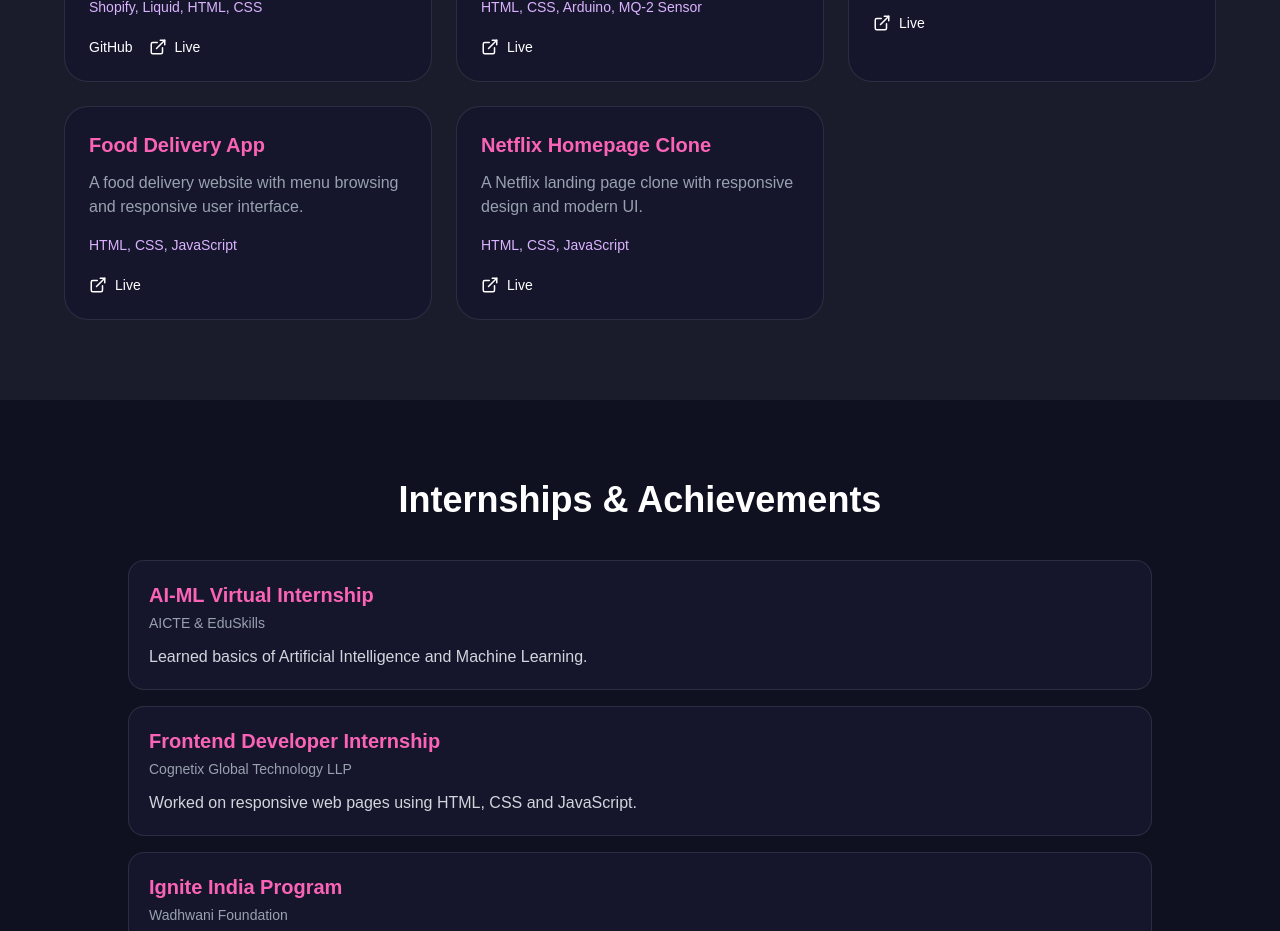
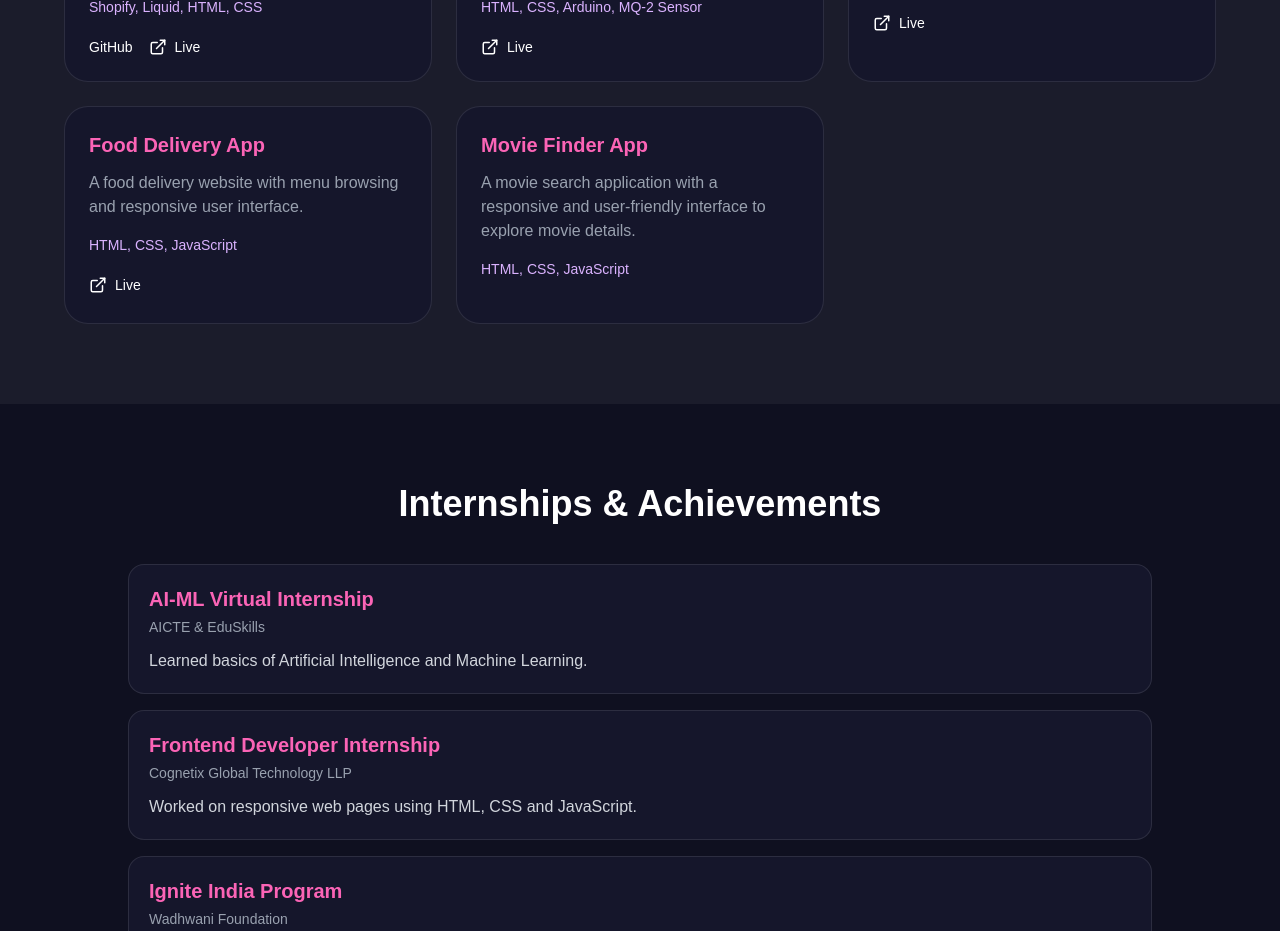
Before and after one commit to NagullaSaiLahari3281/Portfolioo, a Next.js app: page / in a window 1280 px wide. Shown: the part 2340-3271 px from the top of the page. Built offline with nearby package versions, Linux system fonts and the light colour scheme.

Commit message:
Update project details for Movie Finder App

```diff
--- a/app/page.tsx
+++ b/app/page.tsx
@@ -57,16 +57,13 @@ export default function Home() {
         "https://nagullasailahari3281.github.io/food-delivery-app/",
     },
 
-    {
-      title: "Netflix Homepage Clone",
+    {title: "Movie Finder App",
 
-      desc:
-        "A Netflix landing page clone with responsive design and modern UI.",
+desc:
+  "A movie search application with a responsive and user-friendly interface to explore movie details.",
 
-      tech: "HTML, CSS, JavaScript",
+tech: "HTML, CSS, JavaScript",
 
-      live:
-        "https://nagullasailahari3281.github.io/netflix-homepage-clone/",
     },
   ];
 
```
